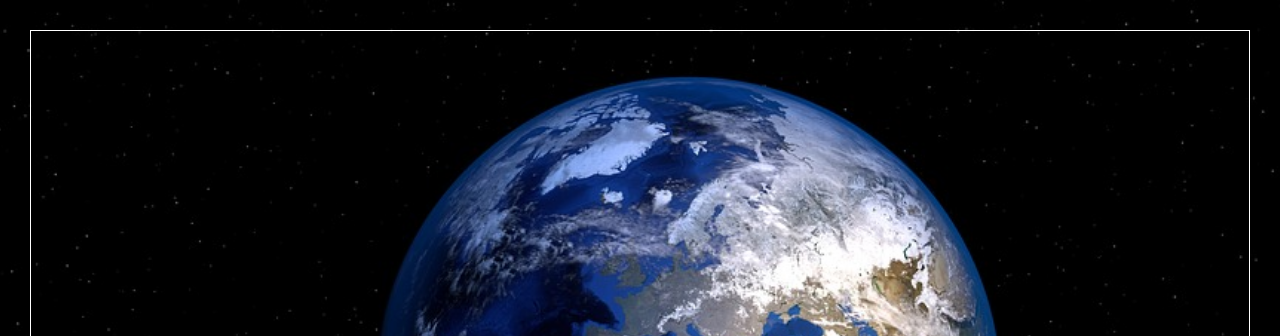
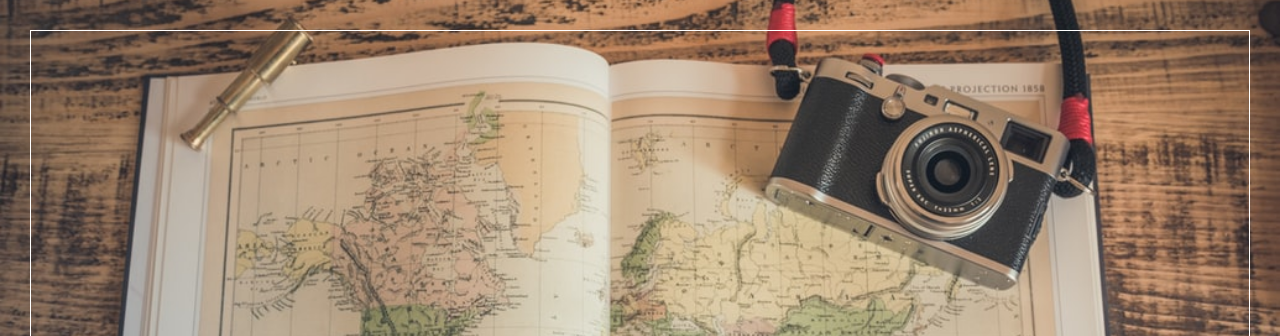
Before and after one commit to kkkumakk/news_site, a plain HTML site: page index.html in a window 1280 px wide. Shown: the top 336 px of the page. Drawn offline with nearby package versions, Linux system fonts and the light colour scheme.

Commit message:
トップ画像の変更

```diff
--- a/style.css
+++ b/style.css
@@ -118,7 +118,7 @@ input:hover, select:hover {
   border: 1px solid rgba(0, 0, 0, 0.5);
 }
 .bg-hero {
-  background: url(img/image_top4.jpg) no-repeat center center / cover;
+  background: url(img/image_top7.jpeg) no-repeat center center / cover;
   background-attachment: fixed;
   height: 100vh;
 }
```
Also changed, not shown: img/image_top5.jpeg (added), img/image_top6.jpeg (added), img/image_top7.jpeg (added), 1 other file.
